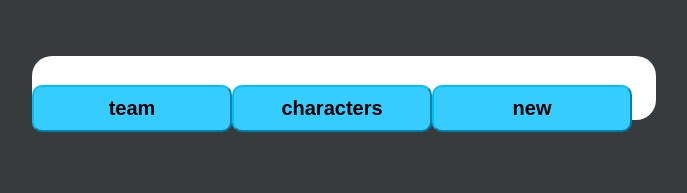
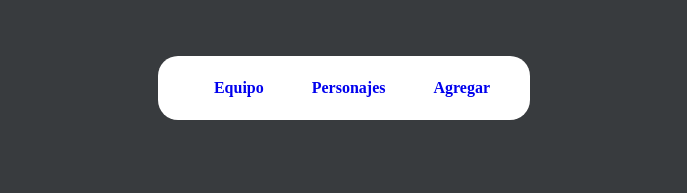
Before and after one commit to Kdnastone/mortiverso, a React (Vite) app: page /characters in a window 1280 px wide. Shown: the top 193 px of the page, without its empty margins (296-983 px from the left). Built offline with nearby package versions, Linux system fonts and the light colour scheme; no server answers; a web font is replaced by a local one.

Commit message:
solution

```diff
--- a/src/components/basics/Layout.jsx
+++ /dev/null
@@ -1,18 +0,0 @@
-import PropTypes from "prop-types";
-import Header from "../functionals/Header";
-
-const Layout = ({ children, setRoute }) => {
-    return (
-        <>
-            <Header setRoute={setRoute} />
-            {children}
-        </>
-    );
-};
-
-Layout.propTypes = {
-    setRoute: PropTypes.func,
-    children: PropTypes.node,
-};
-
-export default Layout;
--- a/src/components/functionals/Header.jsx
+++ /dev/null
@@ -1,22 +0,0 @@
-import PropTypes from "prop-types";
-import Button from "../basics/Button";
-
-const Header = ({ setRoute }) => {
-    const routes = ["team", "characters", "new"];
-
-    return (
-        <header>
-            <nav>
-                {routes.map((route, index) => {
-                    return <Button key={index} text={route} setRoute={setRoute} />;
-                })}
-            </nav>
-        </header>
-    );
-};
-
-Header.propTypes = {
-    setRoute: PropTypes.func,
-};
-
-export default Header;
--- a/src/pages/Characters.jsx
+++ b/src/pages/Characters.jsx
@@ -1,11 +1,11 @@
 import React, { useState, useEffect } from 'react';
-import Layout from "../components/basics/Layout";
+import Layout from "../components/functionals/Layout";
 import PropTypes from "prop-types";
 import CharacterList from '../components/functionals/CharacterList.jsx';
 import { getRandomCharacters } from '../service/api.js';
 
 
-const Characters = ({ setRoute }) => {
+const Characters = () => {
     const [characters, setCharacters] = useState([]);
 
     const fetchCharacters = async () => {
@@ -19,7 +19,7 @@ const Characters = ({ setRoute }) => {
     }, []);
 
     return (
-      <Layout setRoute={setRoute}>
+      <Layout>
         <div className="home">
           <h1>Rick and Morty - Tres Personajes aleatorios</h1>
           <CharacterList characters={characters} />
@@ -29,7 +29,7 @@ const Characters = ({ setRoute }) => {
 };
 
 Characters.propTypes = {
-    setRoute: PropTypes.func.isRequired,
+
 };
 
 export default Characters;
```
